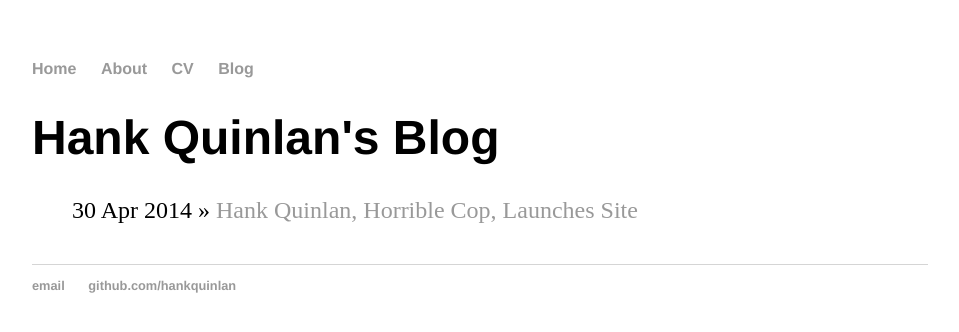
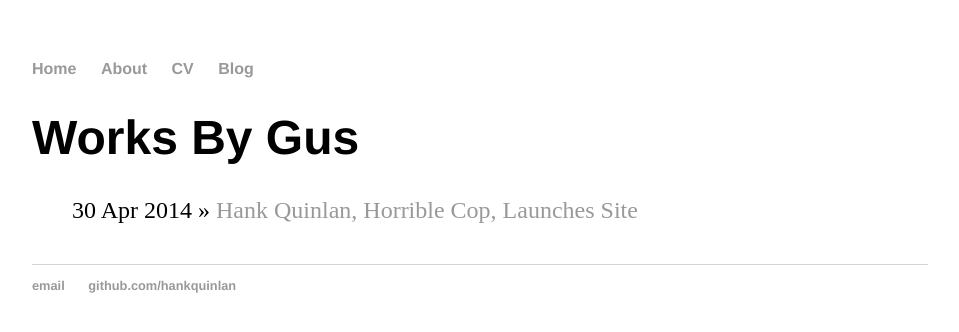
Before and after one commit to aburchell/aburchell.github.io, a Jekyll site: the page built from blog/index.html, in a window 1280 px wide. Shown: the top 332 px of the page, without its empty margins (160-1119 px from the left). Built offline with Jekyll 4.4.1, drawn with Linux system fonts in a browser that asks for light colours.

Commit message:
Changed title of blog

```diff
--- a/blog/index.html
+++ b/blog/index.html
@@ -1,6 +1,6 @@
 ---
 layout: default
-title: Hank Quinlan's Blog
+title: Works By Gus
 ---
 	<h1>{{ page.title }}</h1>
 	<ul class="posts">
```
